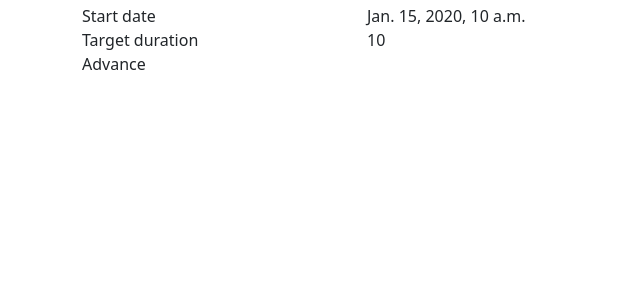
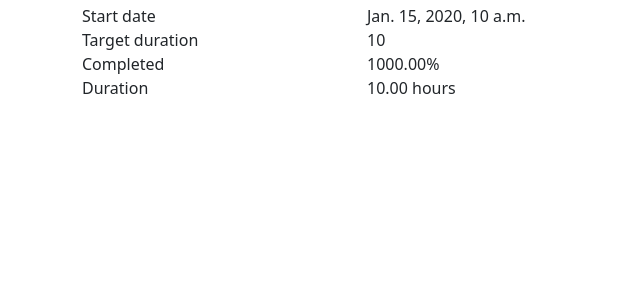
Before and after one commit to luiscberrocal/ganexa_event_manager, a Django app: template ganexa_event_manager/templates/fasting_track/fastingsession_detail.html in a window 1280 px wide. Shown: the part 56-356 px from the top of the page, without its empty margins (0-640 px from the left). Run offline with Django 3.2, Linux system fonts and the light colour scheme; the template is opened without the code that fills it: most values are stand-ins (such as "Sample title", 1, 10 or a date in 2020); data that the repository does not hold is empty; parts of the project's set-up code (start-up, migrations or seed data) failed here and were passed over; some libraries are stand-ins or nearby versions.

Commit message:
Basic fasting.

```diff
--- /dev/null
+++ b/ganexa_event_manager/fasting_track/templatetags/fasting_tags.py
@@ -0,0 +1,19 @@
+from django import template
+from django.utils.translation import ugettext_lazy as _
+
+register = template.Library()
+
+
+def percentage(value):
+    return '{0:.2%}'.format(value)
+
+
+def hours(value):
+    hours_text = _('hours')
+    hours_template = '{0:,.2f}'
+    hours_value = hours_template.format(value)
+    return f'{hours_value} {hours_text}'
+
+
+register.filter('percentage', percentage)
+register.filter('hours', hours)
--- a/ganexa_event_manager/templates/fasting_track/fastingsession_detail.html
+++ b/ganexa_event_manager/templates/fasting_track/fastingsession_detail.html
@@ -1,5 +1,5 @@
 {% extends "base.html" %}
-{% load i18n %}
+{% load i18n fasting_tags %}
 
 {% block content %}
   <div class="row">
@@ -20,10 +20,18 @@
   </div>
   <div class="row">
     <div class="col-3">
-      {% trans 'Advance' %}
+      {% trans 'Completed' %}
     </div>
-    <div class="col-3" hx-get="{% url 'fasting-track:advance' object.id %}" hx-trigger="load" hx-target="this">
-
+    <div class="col-3">
+      {{ object.completed|percentage }}
+    </div>
+  </div>
+  <div class="row">
+    <div class="col-3">
+      {% trans 'Duration' %}
+    </div>
+    <div class="col-3">
+      {{ object.current_duration|hours }}
     </div>
   </div>
 {% endblock %}
```
Also changed, not shown: ganexa_event_manager/fasting_track/templatetags/__init__.py (added).
